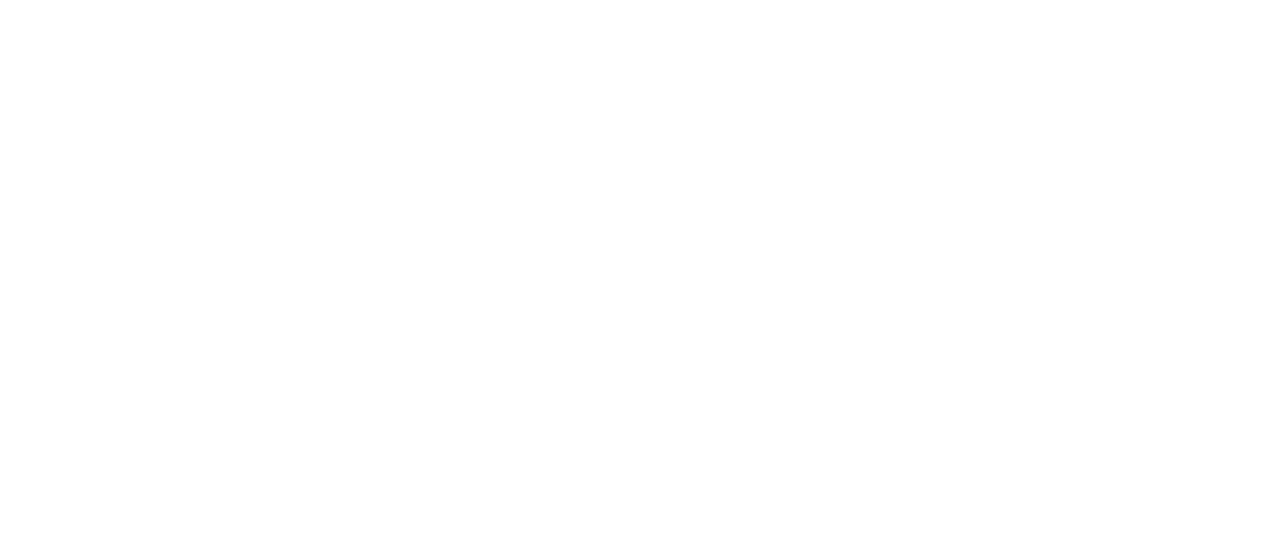
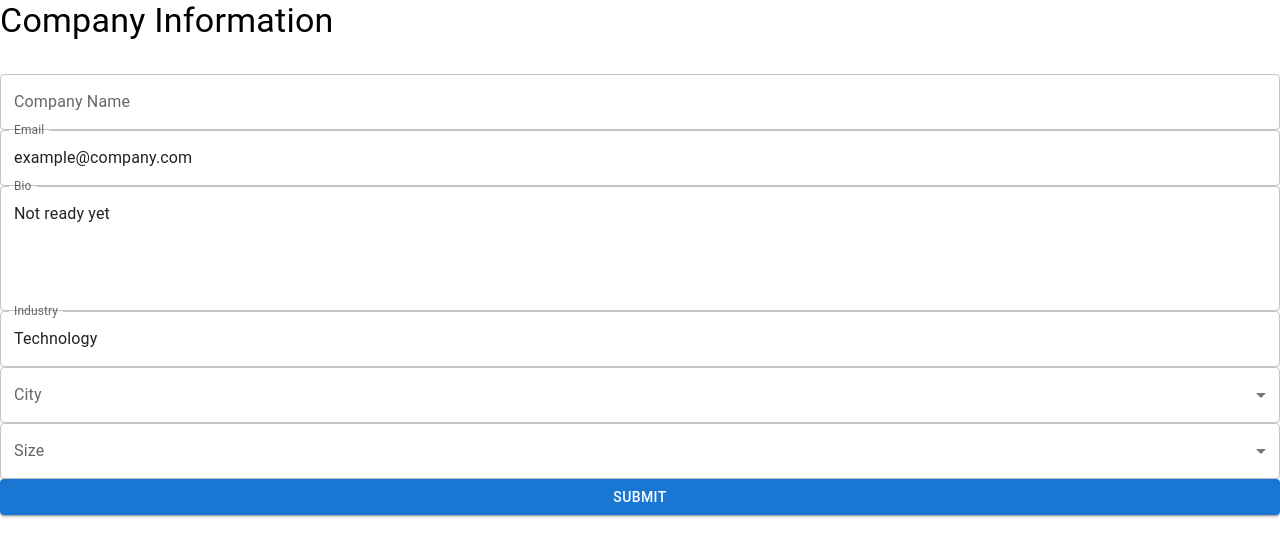
Before and after one commit to D3lux3/Junction-2024-Aava, a React (Vite) app in the folder aava-frontend/: page /company-form in a window 1280 px wide. Before the commit this address had no page. Shown: the top 556 px of the page. Built offline with nearby package versions, Linux system fonts and the light colour scheme.

Commit message:
company demoroute mvp

```diff
--- a/aava-frontend/src/Router.tsx
+++ b/aava-frontend/src/Router.tsx
@@ -1,10 +1,12 @@
 import React from 'react';
 import { BrowserRouter as Router, Routes, Route } from 'react-router-dom';
 import App from './App';
-import Walkthrough from './components/Walkthrough'; // Ensure this path is correct
+import Walkthrough from './components/Walkthrough';
 import SurveyView from './SurveyView/SurveyView';
-import ProfileCreation from './components/ProfileCreation'; // Ensure this path is correct
+import ProfileCreation from './components/ProfileCreation';
 import SurveyView2 from './components/SurveyView2';
+import CompanyForm from './components/CompanyCreation';
+import DemoInfo from './components/DemoInfo';
 
 const surveyTitles = ['Work-Life Balance',
   'Mental Health Support',
@@ -35,6 +37,8 @@ const AppRouter: React.FC = () => {
         <Route path="/survey/:id" element={<SurveyView />} />
         <Route path="/crtprof" element={<ProfileCreation />} />
         <Route path="/surveyfreshprofile" element={<SurveyView2 titles={surveyTitles} questions={surveyQuestions} onFinish={handleFinish} />} />
+        <Route path="/company-form" element={<CompanyForm />} />
+        <Route path="/demo-info" element={<DemoInfo />} />
       </Routes>
     </Router>
   );
--- /dev/null
+++ b/aava-frontend/src/components/CompanyCreation.tsx
@@ -0,0 +1,122 @@
+import React, { useState } from 'react';
+import { Box, Button, TextField, Typography, Select, MenuItem, FormControl, InputLabel } from '@mui/material';
+import { useNavigate } from 'react-router-dom';
+
+const finnishCities = [
+  'Helsinki', 'Espoo', 'Tampere', 'Vantaa', 'Oulu', 'Turku', 'Jyväskylä', 'Lahti', 'Kuopio', 'Kouvola'
+];
+
+const CompanyForm: React.FC = () => {
+  const [companyName, setCompanyName] = useState('');
+  const [email, setEmail] = useState('example@company.com');
+  const [bio, setBio] = useState('Not ready yet');
+  const [industry, setIndustry] = useState('Technology');
+  const [city, setCity] = useState('');
+  const [size, setSize] = useState('');
+
+  const [errors, setErrors] = useState({
+    companyName: '',
+    email: '',
+    bio: '',
+    industry: '',
+    city: '',
+    size: ''
+  });
+
+  const navigate = useNavigate();
+
+  const validate = () => {
+    let tempErrors = { companyName: '', email: '', bio: '', industry: '', city: '', size: '' };
+    tempErrors.companyName = companyName ? '' : 'This field is required';
+    tempErrors.email = email ? '' : 'This field is required';
+    tempErrors.bio = bio ? '' : 'This field is required';
+    tempErrors.industry = industry ? '' : 'This field is required';
+    tempErrors.city = city ? '' : 'This field is required';
+    tempErrors.size = size ? '' : 'This field is required';
+    setErrors(tempErrors);
+    return Object.values(tempErrors).every(x => x === '');
+  };
+
+  const handleSubmit = (event: React.FormEvent) => {
+    event.preventDefault();
+    if (validate()) {
+      const companyData = { companyName, email, bio, industry, city, size };
+      console.log('Company Data:', companyData);
+      // Handle form submission, e.g., send data to backend
+      navigate('/demo-info');
+    }
+  };
+
+  return (
+    <Box className="flex flex-col items-center justify-center min-h-screen bg-white text-gray-800 px-4 py-8">
+      <Typography variant="h4" className="mb-8">Company Information</Typography>
+      <Box component="form" onSubmit={handleSubmit} className="flex flex-col items-center w-full max-w-md space-y-4" sx={{ mt: 4 }}>
+        <TextField
+          label="Company Name"
+          value={companyName}
+          onChange={(e) => setCompanyName(e.target.value)}
+          fullWidth
+          error={!!errors.companyName}
+          helperText={errors.companyName}
+        />
+        <TextField
+          label="Email"
+          value={email}
+          onChange={(e) => setEmail(e.target.value)}
+          fullWidth
+          error={!!errors.email}
+          helperText={errors.email}
+        />
+        <TextField
+          label="Bio"
+          value={bio}
+          onChange={(e) => setBio(e.target.value)}
+          fullWidth
+          multiline
+          rows={4}
+          error={!!errors.bio}
+          helperText={errors.bio}
+        />
+        <TextField
+          label="Industry"
+          value={industry}
+          onChange={(e) => setIndustry(e.target.value)}
+          fullWidth
+          error={!!errors.industry}
+          helperText={errors.industry}
+        />
+        <FormControl fullWidth error={!!errors.city}>
+          <InputLabel>City</InputLabel>
+          <Select
+            value={city}
+            onChange={(e) => setCity(e.target.value as string)}
+          >
+            {finnishCities.map((city) => (
+              <MenuItem key={city} value={city}>
+                {city}
+              </MenuItem>
+            ))}
+          </Select>
+          {errors.city && <Typography color="error">{errors.city}</Typography>}
+        </FormControl>
+        <FormControl fullWidth error={!!errors.size}>
+          <InputLabel>Size</InputLabel>
+          <Select
+            value={size}
+            onChange={(e) => setSize(e.target.value as string)}
+          >
+            <MenuItem value="50-100">50-100</MenuItem>
+            <MenuItem value="100-500">100-500</MenuItem>
+            <MenuItem value="500+">500+</MenuItem>
+          </Select>
+          {errors.size && <Typography color="error">{errors.size}</Typography>}
+        </FormControl>
+        <Button type="submit" variant="contained" color="primary" fullWidth>
+          Submit
+        </Button>
+      </Box>
+    </Box>
+  );
+};
+
+export default CompanyForm;
--- /dev/null
+++ b/aava-frontend/src/components/DemoInfo.tsx
@@ -0,0 +1,40 @@
+import React, { useState } from 'react';
+import { Box, Button, Typography, LinearProgress } from '@mui/material';
+import { useNavigate } from 'react-router-dom';
+
+const DemoInfo: React.FC = () => {
+  const [loading, setLoading] = useState(false);
+  const navigate = useNavigate();
+
+  const handleConfirm = () => {
+    setLoading(true);
+    setTimeout(() => {
+      setLoading(false);
+      // Navigate to the next view or handle the mock profile generation
+      console.log('Mock profile generated');
+      navigate('/mock-profile'); // Replace with the actual route if needed
+    }, 3000); // Simulate loading time
+  };
+
+  return (
+    <Box className="flex flex-col items-center justify-center min-h-screen bg-white text-gray-800 px-4 py-8">
+      <Typography variant="h4" sx={{ mb: 8, px: 2 }}>Demo Information</Typography>
+      <Typography variant="body1" sx={{ mb: 8, px: 2 }}>
+        Normally, we would prompt the company employees to answer surveys on our platform to create a values profile for the company.
+        But now we will simulate it.
+      </Typography>
+      {loading ? (
+        <Box className="w-full max-w-md" sx={{ px: 2 }}>
+          <LinearProgress />
+          <Typography variant="body2" sx={{ mt: 4, textAlign: 'center' }}>Generating mock employee reviews for your company...</Typography>
+        </Box>
+      ) : (
+        <Button onClick={handleConfirm} variant="contained" color="primary" fullWidth sx={{ px: 2 }}>
+          Confirm
+        </Button>
+      )}
+    </Box>
+  );
+};
+
+export default DemoInfo;
--- a/aava-frontend/src/components/ProfileCreation.tsx
+++ b/aava-frontend/src/components/ProfileCreation.tsx
@@ -9,8 +9,9 @@ const ProfileCreation: React.FC = () => {
     console.log(`${type} card clicked`);
     if (type === 'Looking for a job') {
       navigate('/surveyfreshprofile');
+    } else if (type === 'Offering a job') {
+      navigate('/company-form');
     }
-    // Add navigation or other logic here
   };
 
   return (
```
